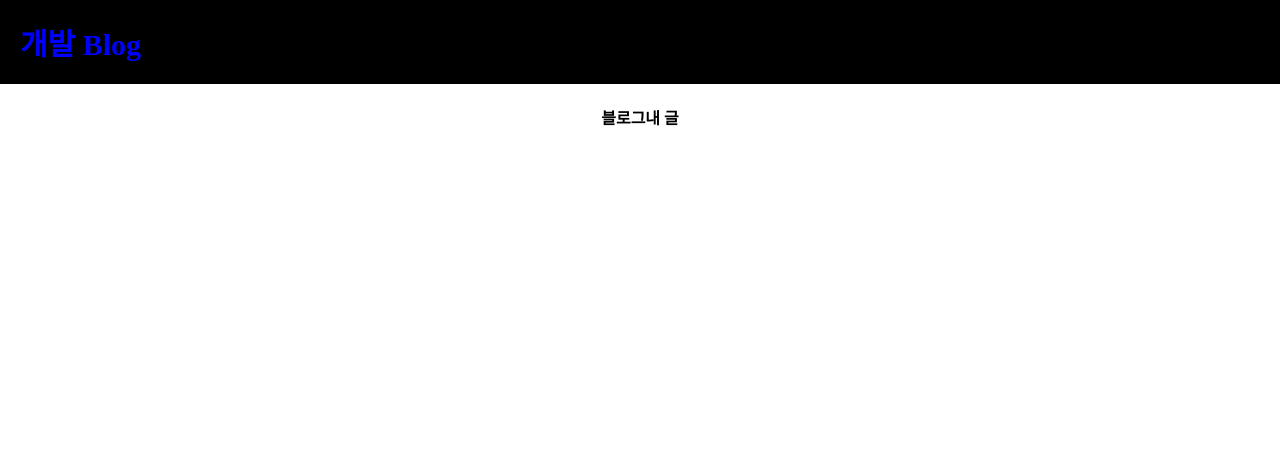
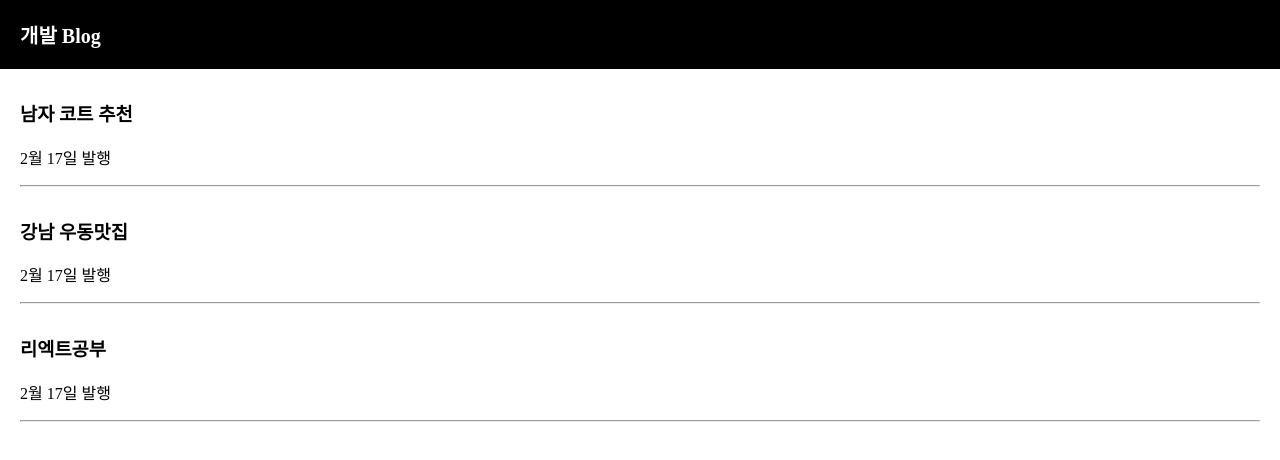
Before and after one commit to Parkcheanil/react_study, a React (Create React App) app: page / in a window 1280 px wide. Shown: the top 460 px of the page. Built offline with nearby package versions, Linux system fonts and the light colour scheme.

Commit message:
state 사용법, ES6문법, 웹앱처럼 동작하기 위한 저장소state

```diff
--- a/src/App.css
+++ b/src/App.css
@@ -18,6 +18,12 @@
   padding: 20px;
   font-weight: 600;
   font-size: 20px;
+}
+
+.list {
+  margin-top: 30px;
+  text-align: left;
+  padding: 0 20px;
 }
 
 @media (prefers-reduced-motion: no-preference) {
--- a/src/App.js
+++ b/src/App.js
@@ -1,16 +1,34 @@
-import React from "react";
-import logo from "./logo.svg";
+import React, { useState } from "react";
 import "./App.css";
 
 function App() {
-  let posts = { color: "blue", fontSize: "30px" };
+  let [글제목, 글제목변경] = useState([
+    "남자 코트 추천",
+    "강남 우동맛집",
+    "리엑트공부",
+  ]);
+  let posts = "강남 고기 맛집";
 
   return (
     <div className="App">
       <div className="black-nav">
-        <div style={posts}>개발 Blog</div>
+        <div>개발 Blog</div>
       </div>
-      <h4> 블로그내 글 </h4>
+      <div className="list">
+        <h3> {글제목[0]} </h3>
+        <p>2월 17일 발행</p>
+        <hr />
+      </div>
+      <div className="list">
+        <h3> {글제목[1]} </h3>
+        <p>2월 17일 발행</p>
+        <hr />
+      </div>
+      <div className="list">
+        <h3> {글제목[2]} </h3>
+        <p>2월 17일 발행</p>
+        <hr />
+      </div>
     </div>
   );
 }
```
